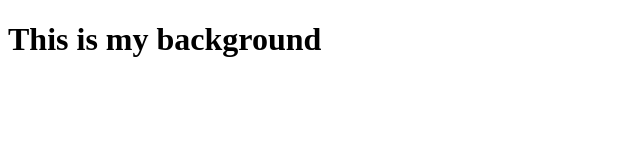
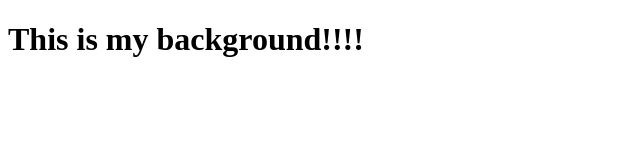
Before and after one commit to enootuokon/background-generator, a plain HTML site: page index.html in a window 1280 px wide. Shown: the full height of the page, 0-640 px from the left. Drawn offline with Linux system fonts and the light colour scheme.

Commit message:
an exclamation mark incuded in H1 tag

```diff
--- a/index.html
+++ b/index.html
@@ -5,7 +5,7 @@
 	<style type="text/css" href="style.css"></style>
 </head>
 <body>
-	<h1>This is my background</h1>
+	<h1>This is my background!!!!</h1>
 <script type="text/javascript" src="script.js"></script>
 </body>
 </html>
```
